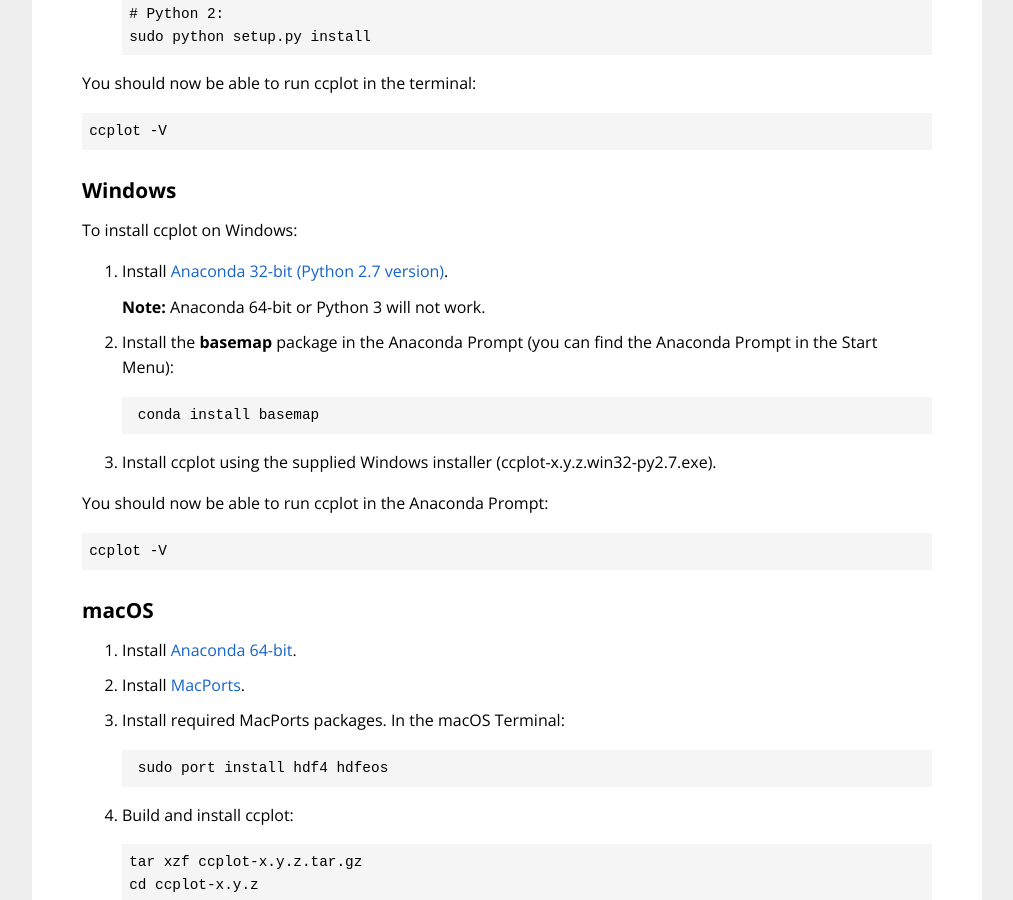
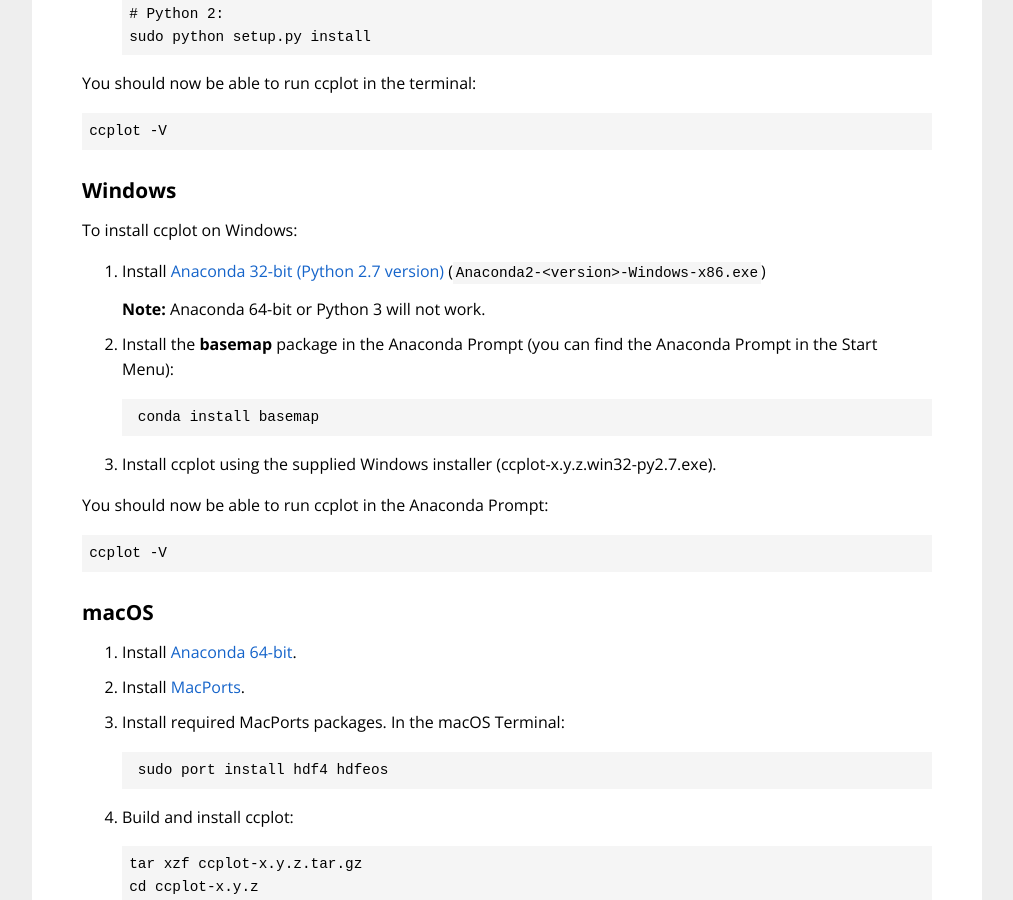
Before and after one commit to peterkuma/ccplot, a Jekyll site: the page built from download/index.md, in a window 1280 px wide and 900 px high, scrolled down 2073 px. Shown: the whole window, without its empty margins (133-1146 px from the left). Built offline with Jekyll 4.4.1, drawn with Linux system fonts in a browser that asks for light colours.

Commit message:
Windows installation - add Anaconda package name

```diff
--- a/download/index.md
+++ b/download/index.md
@@ -218,7 +218,7 @@
 
 To install ccplot on Windows:
 
-1. Install [Anaconda 32-bit (Python 2.7 version)](https://repo.anaconda.com/archive/).
+1. Install [Anaconda 32-bit (Python 2.7 version)](https://repo.anaconda.com/archive/) (`Anaconda2-<version>-Windows-x86.exe`)
 
     **Note:** Anaconda 64-bit or Python 3 will not work.
 
```
